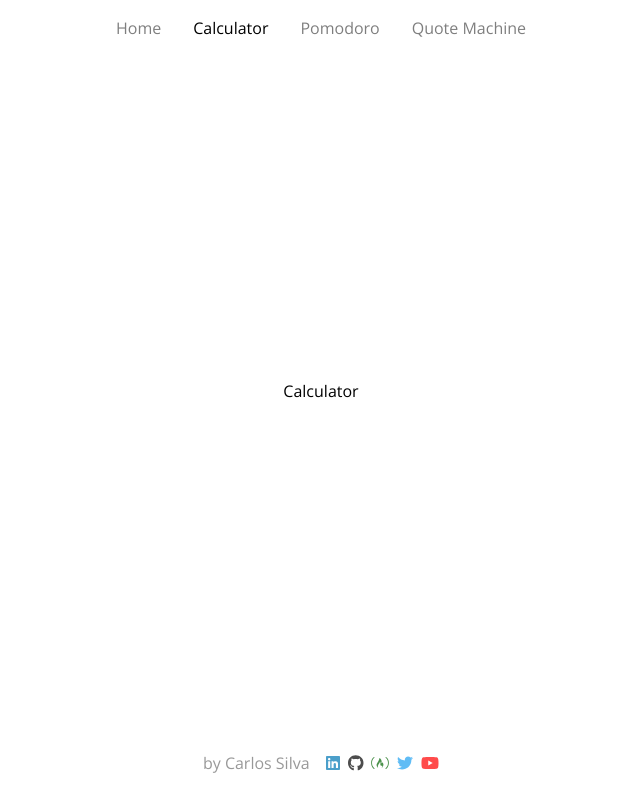
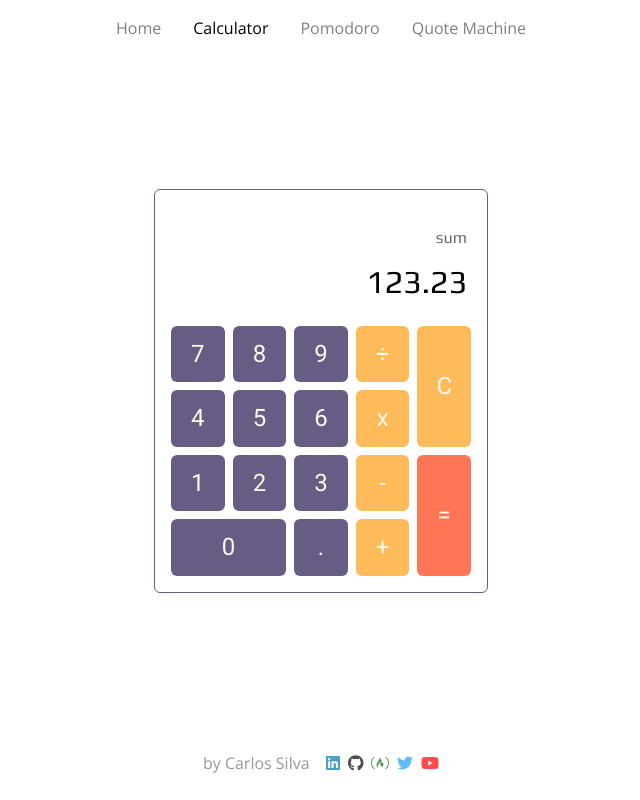
Before and after one commit to carloslsilva/freecodecamp-projects, a React (Vite) app: page /calculator in a window 1280 px wide. Shown: the whole page, without its empty margins (319-959 px from the left). Built offline with nearby package versions, Linux system fonts and the light colour scheme.

Commit message:
Added calculator components

```diff
--- a/src/App.jsx
+++ b/src/App.jsx
@@ -1,5 +1,6 @@
 import { RouterProvider, createBrowserRouter } from 'react-router-dom'
 import { Layout } from './components/Layout'
+import { Calculator } from './components/calculator'
 
 const router = createBrowserRouter([
   {
@@ -11,7 +12,7 @@ const router = createBrowserRouter([
       },
       {
         path: 'calculator',
-        element: <h1>Calculator</h1>
+        element: <Calculator />
       },
       {
         path: 'pomodoro',
--- a/src/components/Footer.jsx
+++ b/src/components/Footer.jsx
@@ -35,7 +35,7 @@ const CONTACTS = [
   },
   {
     href: 'https://www.youtube.com/channel/UCD0Spg-lYsdrP_nE7Qfca3w',
-    label: 'Youtube',
+    label: 'YouTube',
     className: 'text-brand-youtube',
     icon: faYoutube
   }
--- /dev/null
+++ b/src/components/calculator/ButtonPad.jsx
@@ -0,0 +1,21 @@
+import clsx from 'clsx'
+import { CALCULATOR_BUTTONS } from '../../lib/calculator-buttons'
+
+export const ButtonPad = () => (
+  <div className='grid h-[250px] w-[300px] grid-cols-5 grid-rows-4 gap-2'>
+    {CALCULATOR_BUTTONS.map(button => (
+      <button
+        className={clsx(
+          'flex items-center justify-center rounded-md font-title text-[1.5rem] text-light duration-300 ease-out hover:opacity-70',
+          button.className
+        )}
+        onClick={e => console.log(e.currentTarget.id)}
+        type='button'
+        key={button.id}
+        id={button.id}
+      >
+        {button.text}
+      </button>
+    ))}
+  </div>
+)
--- /dev/null
+++ b/src/components/calculator/Calculator.jsx
@@ -0,0 +1,11 @@
+import { ButtonPad } from './ButtonPad'
+import { Display } from './Display'
+
+export const Calculator = () => {
+  return (
+    <div className='rounded-md border-[1px] border-alpha px-4 pb-4 pt-9'>
+      <Display status={'sum'} value={'123.23'} />
+      <ButtonPad />
+    </div>
+  )
+}
--- /dev/null
+++ b/src/components/calculator/Display.jsx
@@ -0,0 +1,10 @@
+export const Display = ({ status, value }) => {
+  return (
+    <div className='px-1 text-right font-display'>
+      <div className='min-h-5 text-[1rem] opacity-60'>{status}</div>
+      <div className='pb-5 pt-2 text-[2rem]' id='display'>
+        {value}
+      </div>
+    </div>
+  )
+}
--- /dev/null
+++ b/src/components/calculator/index.jsx
@@ -0,0 +1 @@
+export { Calculator } from './Calculator'
--- /dev/null
+++ b/src/lib/calculator-buttons.js
@@ -0,0 +1,87 @@
+export const CALCULATOR_BUTTONS = [
+  {
+    id: 'zero',
+    text: '0',
+    className: 'bg-alpha row-start-4 col-start-1 col-end-3'
+  },
+  {
+    id: 'one',
+    text: '1',
+    className: 'bg-alpha row-start-3 col-start-1'
+  },
+  {
+    id: 'two',
+    text: '2',
+    className: 'bg-alpha row-start-3 col-start-2'
+  },
+  {
+    id: 'three',
+    text: '3',
+    className: 'bg-alpha row-start-3 col-start-3'
+  },
+  {
+    id: 'four',
+    text: '4',
+    className: 'bg-alpha row-start-2 col-start-1'
+  },
+  {
+    id: 'five',
+    text: '5',
+    className: 'bg-alpha row-start-2 col-start-2'
+  },
+  {
+    id: 'six',
+    text: '6',
+    className: 'bg-alpha row-start-2 col-start-3'
+  },
+  {
+    id: 'seven',
+    text: '7',
+    className: 'bg-alpha row-start-1 col-start-1'
+  },
+  {
+    id: 'eight',
+    text: '8',
+    className: 'bg-alpha row-start-1 col-start-2'
+  },
+  {
+    id: 'nine',
+    text: '9',
+    className: 'bg-alpha row-start-1 col-start-3'
+  },
+  {
+    id: 'decimal',
+    text: '.',
+    className: 'bg-alpha row-start-4 col-start-3'
+  },
+  {
+    id: 'add',
+    text: '+',
+    className: 'bg-beta row-start-4 col-start-4'
+  },
+  {
+    id: 'subtract',
+    text: '-',
+    className: 'bg-beta row-start-3 col-start-4'
+  },
+  {
+    id: 'multiply',
+    text: 'x',
+    className: 'bg-beta row-start-2 col-start-4'
+  },
+  {
+    id: 'divide',
+    text: '÷',
+    className: 'bg-beta row-start-1 col-start-4'
+  },
+  {
+    id: 'equals',
+    text: '=',
+    className: 'bg-gamma row-start-3 row-end-5 col-start-5'
+  },
+  {
+    id: 'clear',
+    text: 'C',
+    className: 'bg-beta row-start-1 row-end-3 col-start-5'
+  }
+]
```
Also changed, not shown: .eslintrc.cjs.
